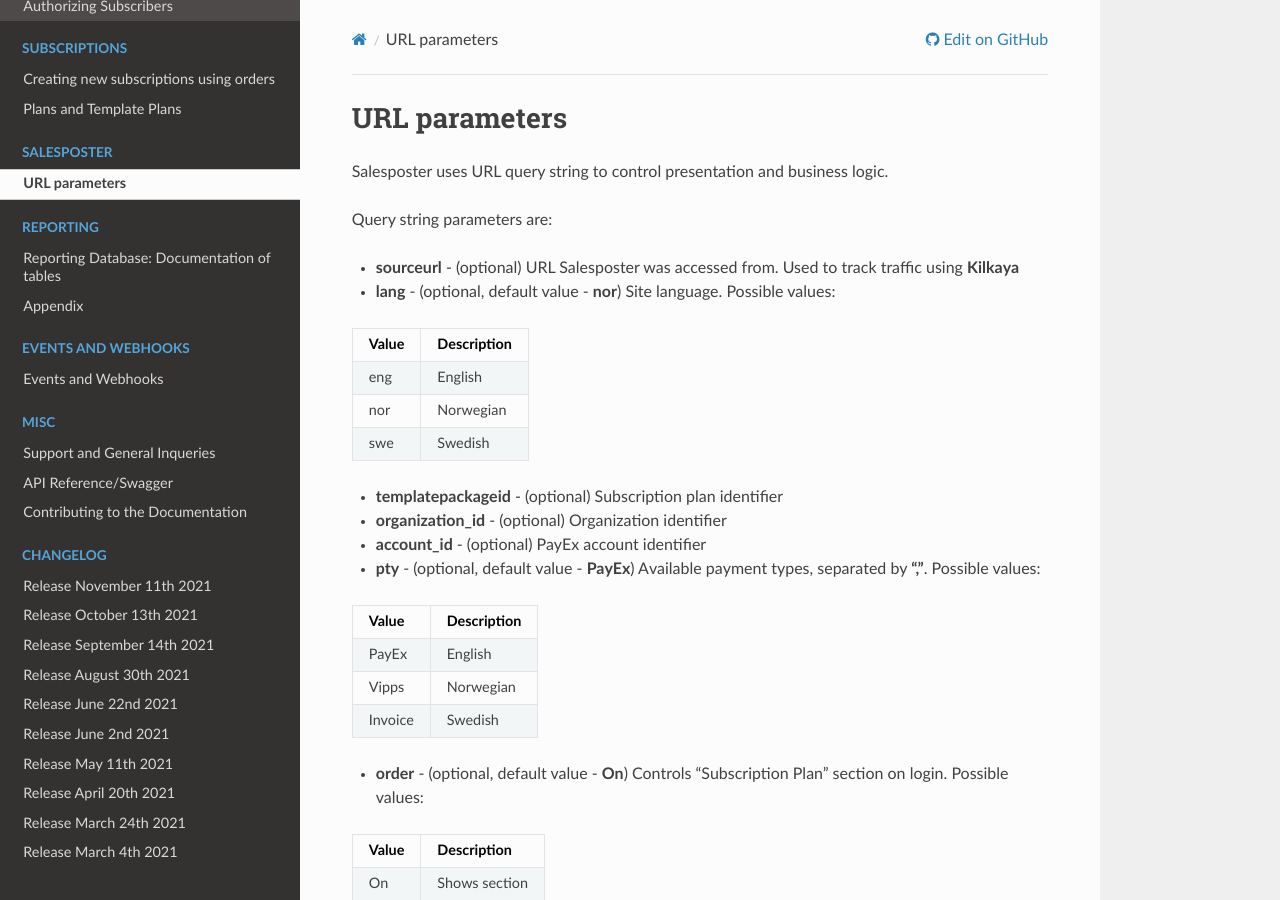
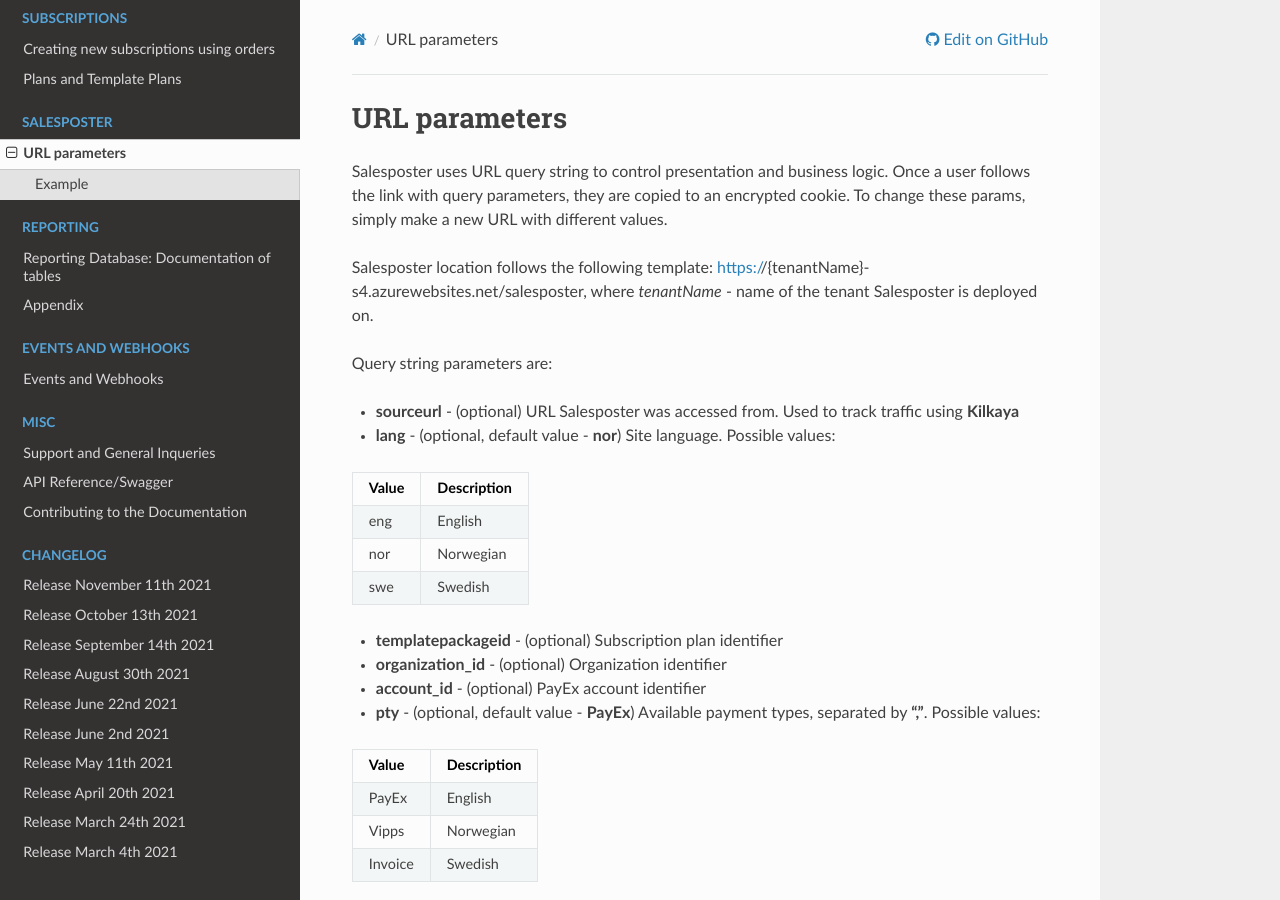
Before and after one commit to infosoftas/info-subscription-doc, a Sphinx documentation site: the page built from source/salesposter/url-parameters.rst, in a window 1280 px wide and 900 px high. Built offline with Sphinx 7.4.7 and the Read the Docs theme 2.0.0, drawn with Linux system fonts in a browser that asks for light colours; formulas are drawn with MathJax 3; some of the changed text lies outside the part shown.

Commit message:
Added an example on how to use Salesposter

```diff
--- a/source/salesposter/url-parameters.rst
+++ b/source/salesposter/url-parameters.rst
@@ -1,6 +1,8 @@
 URL parameters
 =========================================
-Salesposter uses URL query string to control presentation and business logic.
+Salesposter uses URL query string to control presentation and business logic. Once a user follows the link with query parameters, they are copied to an encrypted cookie. To change these params, simply make a new URL with different values.
+
+Salesposter location follows the following template: https://{tenantName}-s4.azurewebsites.net/salesposter, where *tenantName* - name of the tenant Salesposter is deployed on.
 
 Query string parameters are:
 
@@ -164,3 +166,9 @@ Query string parameters are:
 +--------------+--------------------------------------+
 |  Required    |    Makes section mandatory to fill   |
 +--------------+--------------------------------------+
+
+Example
+-----------------------------------
+Here is an example on how to order a specific subscription plan with PayEx payment only using Salesposter deployed on *experimentation* tenant.
+
+https://experimentation-s4.azurewebsites.net/salesposter?pty=PayEx&templatepackageid={some-template-package-id}
```
